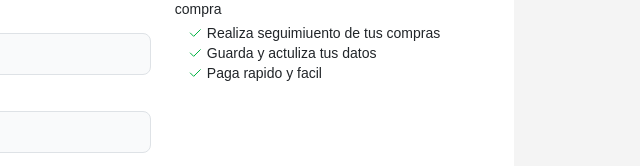
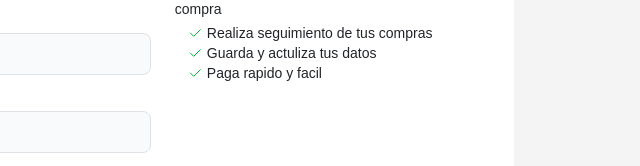
Before and after one commit to cdomdev/suministros-app, an Astro site: page /registro in a window 1280 px wide. Shown: the part 317-483 px from the top of the page, 574-1214 px from the left. Built offline with nearby package versions, Linux system fonts and the light colour scheme; Astro itself is replaced by a stand-in of ours; no server answers.

Commit message:
refactor component

```diff
--- a/src/pages/registro.astro
+++ b/src/pages/registro.astro
@@ -20,10 +20,10 @@ import Check from "@/components/icons/Check.astro";
                     <p class="text-xs md:text-sm mb-1">
                         Mejora tu experiencia a la hora de hacer tu compra
                     </p>
-                    <ul class="pl-3">
+                    <ul class="ml-3">
                         <li class="flex text-sm items-center gap-1">
                             <Check />
-                            Realiza seguimiuento de tus compras
+                            Realiza seguimiento de tus compras
                         </li>
                         <li class="flex text-sm items-center gap-1">
                             <Check />
```
